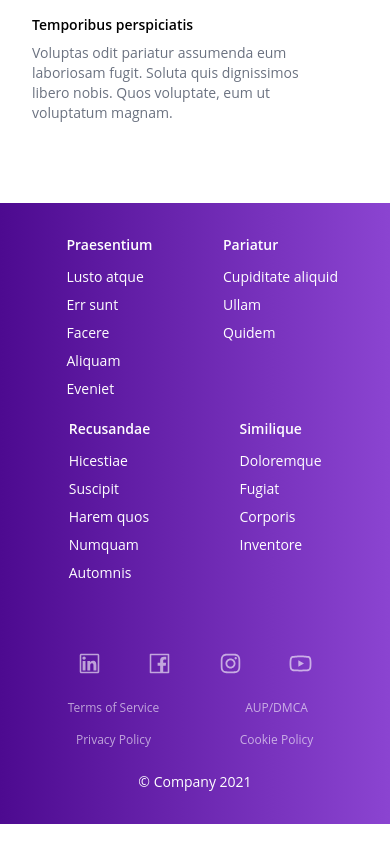
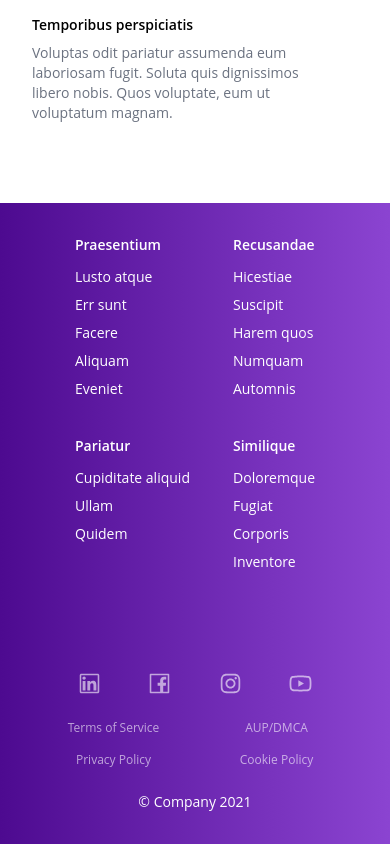
Before and after one commit to felec/landing-template, a React (Create React App) app: page / in a window 390 px wide. Shown: the part 3407-4251 px from the top of the page. Built offline with nearby package versions, Linux system fonts and the light colour scheme.

Commit message:
remove mobile footer,nav grid layout

```diff
--- a/src/pages/home/Footer.tsx
+++ b/src/pages/home/Footer.tsx
@@ -15,7 +15,8 @@ export const Footer = () => {
       }}
       className='flex flex-col w-full p-8 lg:p-16 mt-20 text-white'
     >
-      <div className='grid grid-cols-2 justify-items-center gap-4 lg:gap-0 lg:flex lg:justify-evenly lg:h-44'>
+      <div className='flex justify-evenly lg:h-44'>
+        <div className='flex flex-col lg:flex-row'>
           <div className='h-full flex flex-col justify-evenly text-sm'>
             <h3 className='font-semibold mb-2'>Praesentium</h3>
             <div className='h-full flex flex-col'>
@@ -37,6 +38,8 @@ export const Footer = () => {
             </div>
           </div>
 
+          <div className='h-16 lg:hidden'></div>
+
           <div className='h-full flex flex-col justify-evenly text-sm text-white'>
             <h3 className='font-semibold mb-2'>Pariatur</h3>
             <div className='h-full flex flex-col'>
@@ -51,7 +54,9 @@ export const Footer = () => {
               </a>
             </div>
           </div>
+        </div>
 
+        <div className='flex flex-col lg:flex-row'>
           <div className='h-full flex flex-col justify-evenly text-sm text-white'>
             <h3 className='font-semibold mb-2'>Recusandae</h3>
             <div className='h-full flex flex-col'>
@@ -73,6 +78,8 @@ export const Footer = () => {
             </div>
           </div>
 
+          <div className='h-16 lg:hidden'></div>
+
           <div className='h-full flex flex-col text-sm text-white'>
             <h3 className='font-semibold mb-2'>Similique</h3>
             <div className='h-full flex flex-col'>
@@ -88,6 +95,7 @@ export const Footer = () => {
               <a href='#' className='hover:opacity-75 my-1'>
                 Inventore
               </a>
+            </div>
           </div>
         </div>
       </div>
--- a/src/pages/home/HeaderNav.tsx
+++ b/src/pages/home/HeaderNav.tsx
@@ -258,7 +258,7 @@ const renderNavContent = (info: NavItem, isMobile = false) => {
           </div>
 
           <div className='flex lg:justify-between lg:h-1/2'>
-            <div className='flex flex-col text-sm justify-between'>
+            <div className='flex flex-col justify-between gap-2 text-sm'>
               <h3 className='text-gray-500 uppercase'>Get Started</h3>
               <h4 className='text-purple-500 hover:opacity-50 cursor-pointer'>
                 aspernatur
@@ -302,7 +302,7 @@ const renderNavContent = (info: NavItem, isMobile = false) => {
             top: '.25rem',
             left: '12rem',
           }}
-          className='lg:absolute grid grid-cols-2 gap-2 lg:gap-0 md:flex md:flex-col md:items-center md:justify-evenly text-xs lg:text-sm my-4 lg:my-0 ml-4 lg:ml-0 lg:px-4'
+          className='flex flex-col items-center justify-evenly gap-2 lg:gap-0 text-xs lg:text-sm my-4 lg:my-0 ml-4 lg:ml-0 lg:px-4'
         >
           <a href='#' className='flex items-center w-40 hover:opacity-75'>
             <MdInfo size={20} color={'#6C63FF'} />
```
Lines whose indentation alone changed are shown as unchanged.
